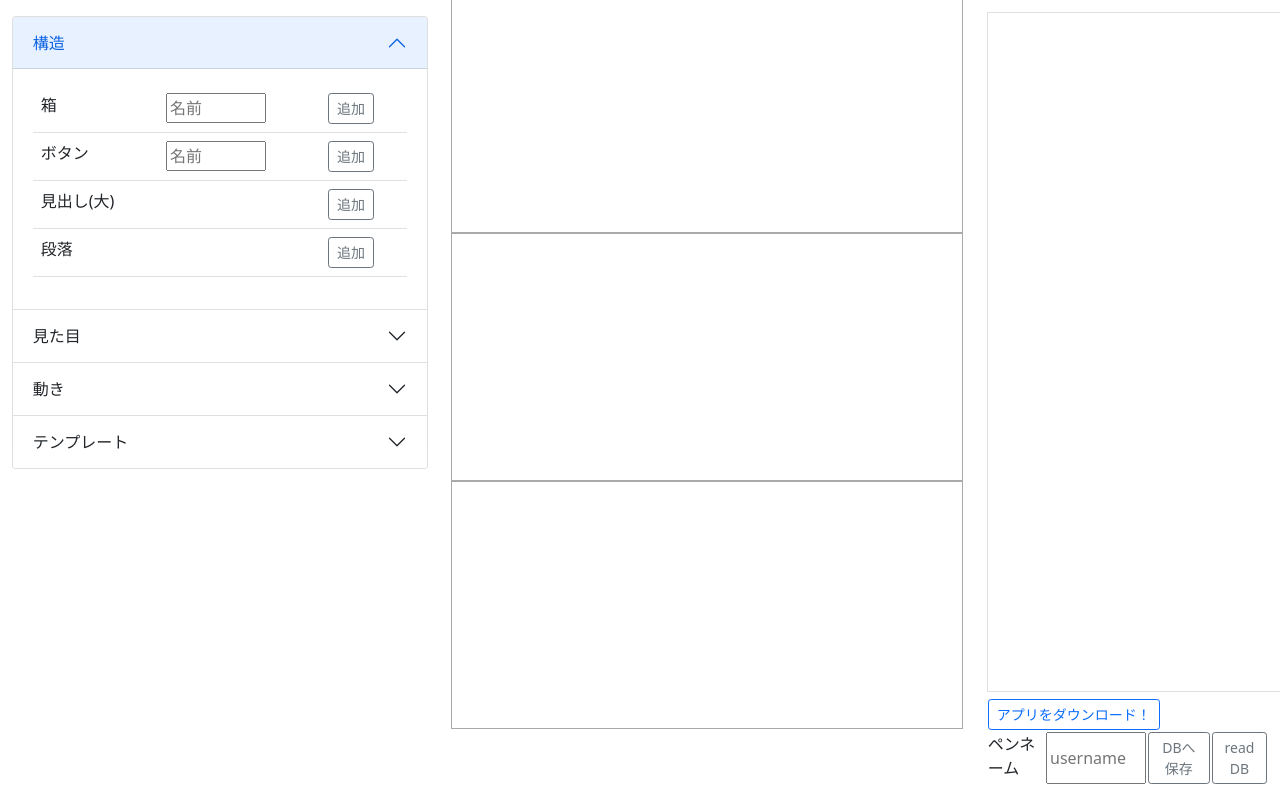
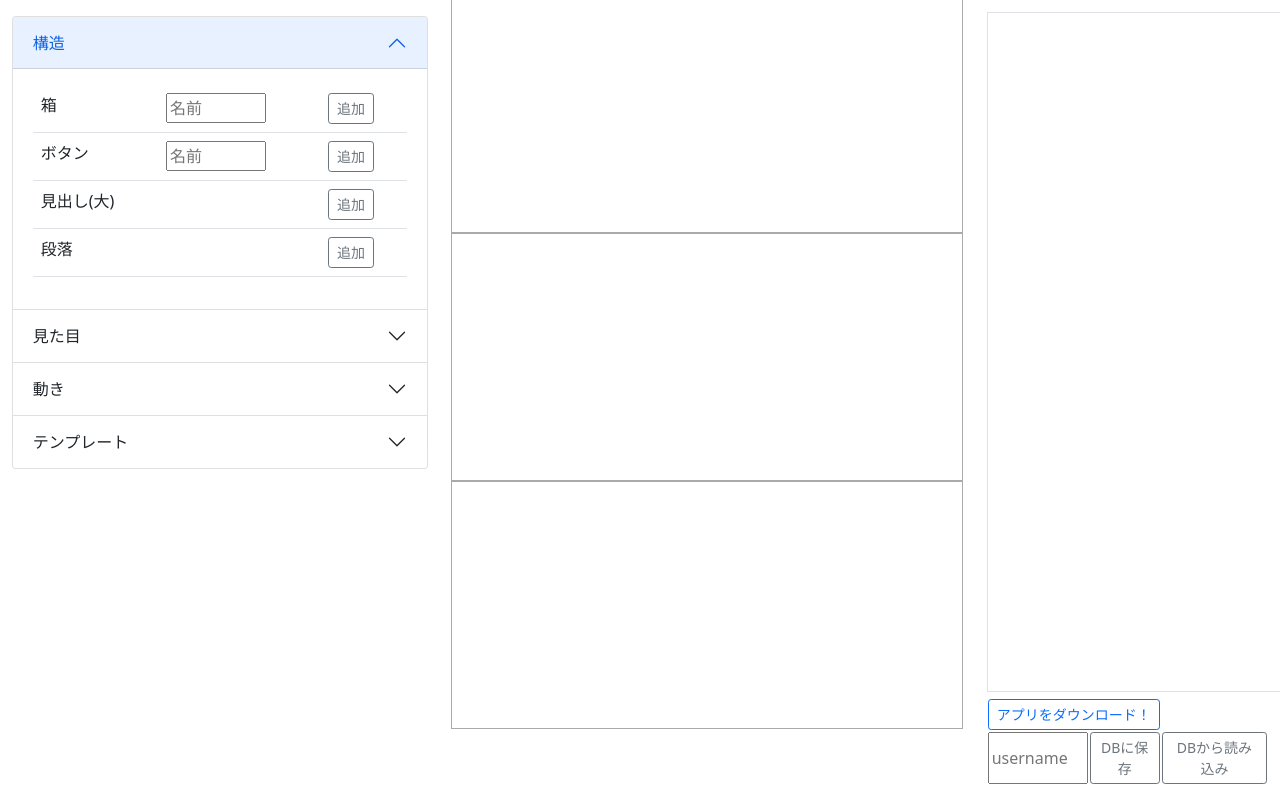
Before and after one commit to ut-code/pwa-maker, a website with bundled scripts: page index.html in a window 1280 px wide. Shown: the part 62-847 px from the top of the page. Built offline with nearby package versions, Linux system fonts and the light colour scheme; files whose address does not match are found by name.

Commit message:
changed name

```diff
--- a/index.html
+++ b/index.html
@@ -193,10 +193,10 @@
 				<a href="" id="dl-anchor" class="btn btn-outline-primary btn-sm">アプリをダウンロード！</a>
 			</div>
 		<div id="db-read-write" style="display:flex">
-			<div style="margin:1px">ペンネーム </div>
+			<!-- <div style="margin:1px">ペンネーム </div> -->
 			<input style="margin:1px" type="text" placeholder="username" id="username" name="name" required minlength="4" maxlength="8" size="10">
-			<button style="margin:1px" class="btn btn-outline-secondary btn-sm" id="write-to-db-button">DBへ保存</button>
-			<button style="margin:1px" class="btn btn-outline-secondary btn-sm" id="read-from-db-button">read DB</button>
+			<button style="margin:1px" class="btn btn-outline-secondary btn-sm" id="write-to-db-button">DBに保存</button>
+			<button style="margin:1px" class="btn btn-outline-secondary btn-sm" id="read-from-db-button">DBから読み込み</button>
 		</div>
 	    <div id="export-save" style="display:flex">
 			<!-- <div style="margin:1px">
```
